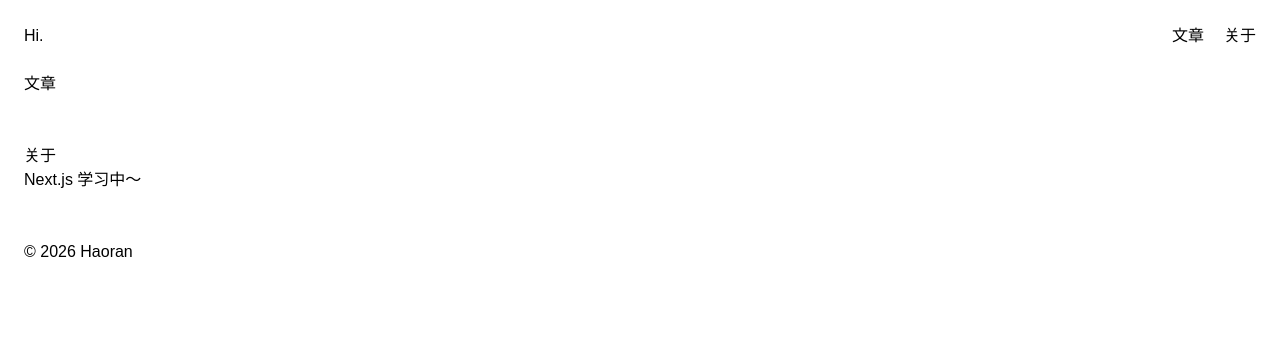
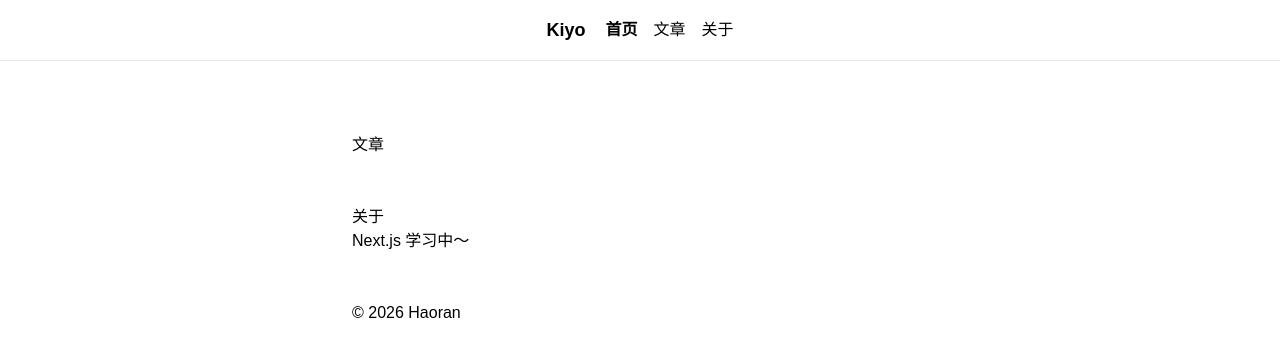
Before and after one commit to Your-S04/nextjs-blog, a Next.js app: page / in a window 1280 px wide. Shown: the top 356 px of the page. Built offline with nearby package versions, Linux system fonts and the light colour scheme.

Commit message:
feat: 增加了Header组件

```diff
--- a/app/layout.tsx
+++ b/app/layout.tsx
@@ -1,6 +1,7 @@
 import type { Metadata } from "next";
 import { Geist, Geist_Mono } from "next/font/google";
 import "./globals.css";
+import Header from "@/components/Header";
 
 const geistSans = Geist({
   variable: "--font-geist-sans",
@@ -17,13 +18,13 @@ export const metadata: Metadata = {
   description: "Generated by create next app",
 };
 
-export default function RootLayout({ children }: LayoutProps<"/">) {
+export default function RootLayout({ children }: {children: React.ReactNode}) {
   return (
-    <html
-      lang="en"
-      className={`${geistSans.variable} ${geistMono.variable} h-full antialiased`}
-    >
-      <body className="min-h-full flex flex-col">{children}</body>
+    <html lang="zh-CN">
+      <body>
+        <Header />
+        <main  className="max-w-2xl mx-auto p-4">{children}</main>
+      </body>
     </html>
   );
 }
--- a/app/page.tsx
+++ b/app/page.tsx
@@ -4,14 +4,6 @@ export default function Home() {
   const name = "Haoran";
   return (
     <main>
-      <header>
-        <a href="#top">Hi.</a>
-        <nav aria-label="导航">
-          <a href="#articles">文章</a>
-          <a href="#about">关于</a>
-        </nav>
-      </header>
-
       <section id="articles">
         <p>文章</p>
       </section>
--- /dev/null
+++ b/components/Header.tsx
@@ -0,0 +1,32 @@
+"use client";
+
+import Link from "next/link"
+import { usePathname } from "next/navigation";
+
+const links = [
+    {href:"/", label:"首页"},
+    {href:"/posts",label:"文章"},
+    {href:"/about", label:"关于"}
+];
+
+export default function Header() {
+    const pathname = usePathname();
+
+    return (
+        <header className="border-b border-gray-200">
+            <nav className="max-w-2xl mx-auto flex items-center gap-6 p-4">
+                <Link href="/" className="text-lg font-bold">Kiyo</Link>
+                <div className="flex gap-4">
+                    {links.map(({href, label}) => {
+                        const active = href === "/" ? pathname === "/" : pathname.startsWith(href);
+                        return (
+                            <Link key={href} href={href} className={active ? "text-blue-600 font-semibold" : "text-gray-600 hover:text-gray-900"}>
+                                {label}
+                            </Link>
+                        )
+                    })}
+                </div>
+            </nav>
+        </header>
+    )
+}
```
Also changed, not shown: package.json (+7 -1 lines), 1 other file (tests, documents, lock files or other folders).
